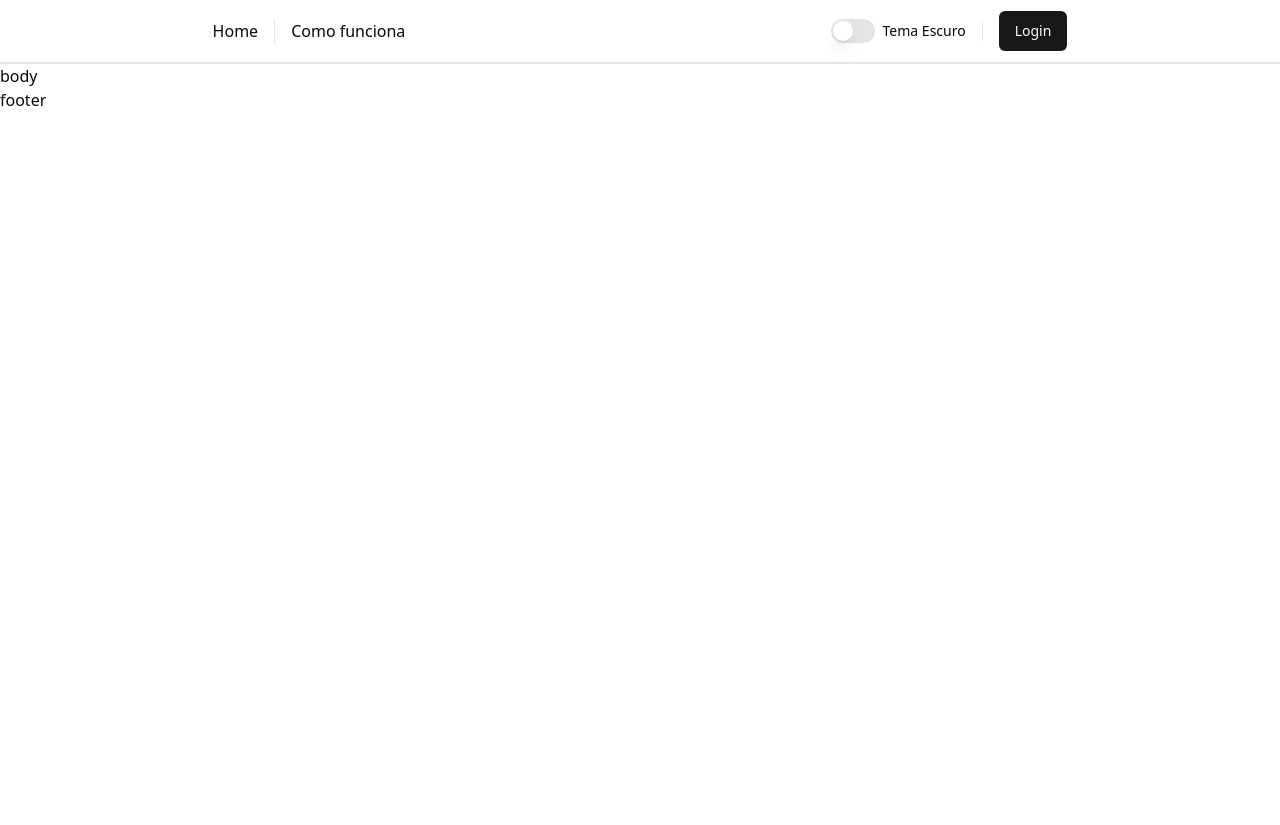
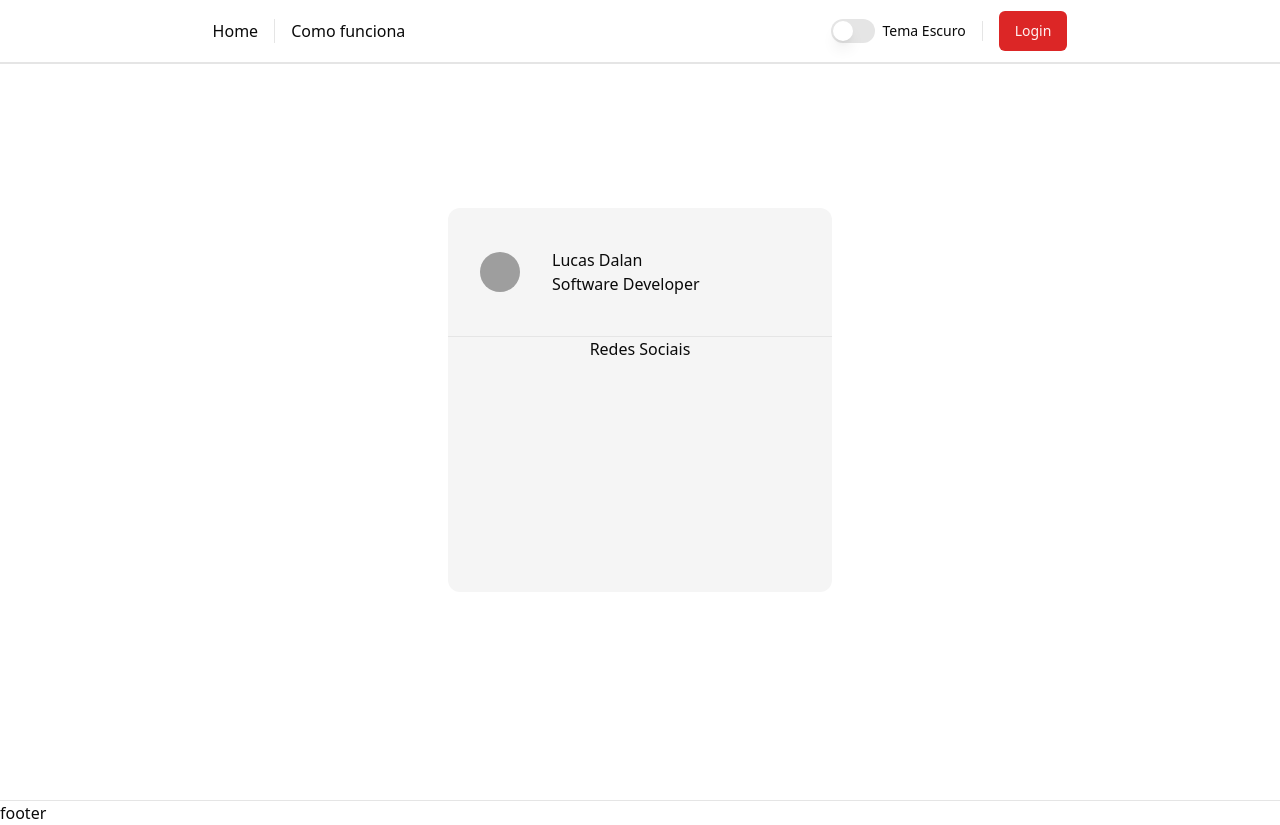
Before and after one commit to lucasd09/case, a Next.js app: page / in a window 1280 px wide. Before the commit the page ends 800 px from the top, so only its background shows below. Built offline with nearby package versions, Linux system fonts and the light colour scheme; grey boxes are pictures that could not be loaded.

Commit message:
(feat) - homepage body

```diff
--- a/app/globals.css
+++ b/app/globals.css
@@ -5,64 +5,47 @@
 @layer base {
   :root {
     --background: 0 0% 100%;
-    --foreground: 240 10% 3.9%;
-
+    --foreground: 0 0% 3.9%;
     --card: 0 0% 100%;
-    --card-foreground: 240 10% 3.9%;
-
+    --card-foreground: 0 0% 3.9%;
     --popover: 0 0% 100%;
-    --popover-foreground: 240 10% 3.9%;
-
-    --primary: 240 5.9% 10%;
-    --primary-foreground: 0 0% 98%;
-
-    --secondary: 240 4.8% 95.9%;
-    --secondary-foreground: 240 5.9% 10%;
-
-    --muted: 240 4.8% 95.9%;
-    --muted-foreground: 240 3.8% 46.1%;
-
-    --accent: 240 4.8% 95.9%;
-    --accent-foreground: 240 5.9% 10%;
-
+    --popover-foreground: 0 0% 3.9%;
+    --primary: 0 72.2% 50.6%;
+    --primary-foreground: 0 85.7% 97.3%;
+    --secondary: 0 0% 96.1%;
+    --secondary-foreground: 0 0% 9%;
+    --muted: 0 0% 96.1%;
+    --muted-foreground: 0 0% 45.1%;
+    --accent: 0 0% 96.1%;
+    --accent-foreground: 0 0% 9%;
     --destructive: 0 84.2% 60.2%;
     --destructive-foreground: 0 0% 98%;
-
-    --border: 240 5.9% 90%;
-    --input: 240 5.9% 90%;
-    --ring: 240 10% 3.9%;
-
+    --border: 0 0% 89.8%;
+    --input: 0 0% 89.8%;
+    --ring: 0 72.2% 50.6%;
     --radius: 0.5rem;
   }
 
   .dark {
-    --background: 240 10% 3.9%;
+    --background: 0 0% 3.9%;
     --foreground: 0 0% 98%;
-
-    --card: 240 10% 3.9%;
+    --card: 0 0% 3.9%;
     --card-foreground: 0 0% 98%;
-
-    --popover: 240 10% 3.9%;
+    --popover: 0 0% 3.9%;
     --popover-foreground: 0 0% 98%;
-
-    --primary: 0 0% 98%;
-    --primary-foreground: 240 5.9% 10%;
-
-    --secondary: 240 3.7% 15.9%;
+    --primary: 0 72.2% 50.6%;
+    --primary-foreground: 0 85.7% 97.3%;
+    --secondary: 0 0% 14.9%;
     --secondary-foreground: 0 0% 98%;
-
-    --muted: 240 3.7% 15.9%;
-    --muted-foreground: 240 5% 64.9%;
-
-    --accent: 240 3.7% 15.9%;
+    --muted: 0 0% 14.9%;
+    --muted-foreground: 0 0% 63.9%;
+    --accent: 0 0% 14.9%;
     --accent-foreground: 0 0% 98%;
-
     --destructive: 0 62.8% 30.6%;
     --destructive-foreground: 0 0% 98%;
-
-    --border: 240 3.7% 15.9%;
-    --input: 240 3.7% 15.9%;
-    --ring: 240 4.9% 83.9%;
+    --border: 0 0% 14.9%;
+    --input: 0 0% 14.9%;
+    --ring: 0 72.2% 50.6%;
   }
 }
 
--- a/app/page.tsx
+++ b/app/page.tsx
@@ -1,34 +1,32 @@
-import { Button } from "@/components/ui/button";
+import { Avatar, AvatarImage } from "@/components/ui/avatar";
+import Navbar from "@/components/ui/navbar";
 import { Separator } from "@/components/ui/separator";
-import { ThemeSwitch } from "@/components/client-components/theme-switch";
 
 export default function Home() {
   return (
     <div>
-      <div className="h-16 border-b-2 flex items-center justify-around">
-        <ul className="flex space-x-4">
-          <li>
-            <a href="" className="">
-              Home
-            </a>
-          </li>
-          <li>
-            <Separator orientation="vertical" />
-          </li>
-          <li>
-            <a href="#" className="">
-              Como funciona
-            </a>
-          </li>
-        </ul>
-        <div className="flex h-5 items-center space-x-4 text-sm">
-          <ThemeSwitch />
-          <Separator orientation="vertical" />
-          <Button>Login</Button>
+      <Navbar />
+      <div className="h-screen flex items-center justify-around">
+        <div className="bg-secondary w-96 rounded-xl">
+          <div className="h-32 flex items-center">
+            <Avatar className="m-8">
+              <AvatarImage src="https://github.com/shadcn.png" alt="@shadcn" />
+            </Avatar>
+            <div>
+              <h1 className=" ">Lucas Dalan</h1>
+              <p>Software Developer</p>
+            </div>
+          </div>
+          <div className="h-[256px] text-center">
+            <Separator />
+            <h1>Redes Sociais</h1>
+          </div>
         </div>
       </div>
-      <div>body</div>
-      <div>footer</div>
+      <div>
+        <Separator />
+        footer
+      </div>
     </div>
   );
 }
--- a/components/client-components/theme-switch.tsx
+++ b/components/client-components/theme-switch.tsx
@@ -4,11 +4,17 @@ import { Switch } from "../ui/switch";
 import { useTheme } from "next-themes";
 
 export function ThemeSwitch() {
-  const { setTheme } = useTheme();
+  const { setTheme, theme } = useTheme();
 
   return (
     <div className="flex items-center space-x-2">
-      <Switch id="theme-switch" onCheckedChange={() => setTheme("light")} />
+      <Switch
+        id="theme-switch"
+        checked={theme == "dark"}
+        onCheckedChange={() => {
+          theme == "light" ? setTheme("dark") : setTheme("light");
+        }}
+      />
       <Label htmlFor="theme-switch">Tema Escuro</Label>
     </div>
   );
--- /dev/null
+++ b/components/ui/avatar.tsx
@@ -0,0 +1,50 @@
+"use client"
+
+import * as React from "react"
+import * as AvatarPrimitive from "@radix-ui/react-avatar"
+
+import { cn } from "@/lib/utils"
+
+const Avatar = React.forwardRef<
+  React.ElementRef<typeof AvatarPrimitive.Root>,
+  React.ComponentPropsWithoutRef<typeof AvatarPrimitive.Root>
+>(({ className, ...props }, ref) => (
+  <AvatarPrimitive.Root
+    ref={ref}
+    className={cn(
+      "relative flex h-10 w-10 shrink-0 overflow-hidden rounded-full",
+      className
+    )}
+    {...props}
+  />
+))
+Avatar.displayName = AvatarPrimitive.Root.displayName
+
+const AvatarImage = React.forwardRef<
+  React.ElementRef<typeof AvatarPrimitive.Image>,
+  React.ComponentPropsWithoutRef<typeof AvatarPrimitive.Image>
+>(({ className, ...props }, ref) => (
+  <AvatarPrimitive.Image
+    ref={ref}
+    className={cn("aspect-square h-full w-full", className)}
+    {...props}
+  />
+))
+AvatarImage.displayName = AvatarPrimitive.Image.displayName
+
+const AvatarFallback = React.forwardRef<
+  React.ElementRef<typeof AvatarPrimitive.Fallback>,
+  React.ComponentPropsWithoutRef<typeof AvatarPrimitive.Fallback>
+>(({ className, ...props }, ref) => (
+  <AvatarPrimitive.Fallback
+    ref={ref}
+    className={cn(
+      "flex h-full w-full items-center justify-center rounded-full bg-muted",
+      className
+    )}
+    {...props}
+  />
+))
+AvatarFallback.displayName = AvatarPrimitive.Fallback.displayName
+
+export { Avatar, AvatarImage, AvatarFallback }
--- /dev/null
+++ b/components/ui/navbar.tsx
@@ -0,0 +1,30 @@
+import { ThemeSwitch } from "../client-components/theme-switch";
+import { Button } from "./button";
+import { Separator } from "./separator";
+
+export default function Navbar() {
+  return (
+    <div className="h-16 border-b-2 flex items-center justify-around fixed w-screen top-0 bg-background">
+      <ul className="flex space-x-4">
+        <li>
+          <a href="" className="">
+            Home
+          </a>
+        </li>
+        <li>
+          <Separator orientation="vertical" />
+        </li>
+        <li>
+          <a href="#" className="">
+            Como funciona
+          </a>
+        </li>
+      </ul>
+      <div className="flex h-5 items-center space-x-4 text-sm">
+        <ThemeSwitch />
+        <Separator orientation="vertical" />
+        <Button>Login</Button>
+      </div>
+    </div>
+  );
+}
--- a/package.json
+++ b/package.json
@@ -9,6 +9,7 @@
     "lint": "next lint"
   },
   "dependencies": {
+    "@radix-ui/react-avatar": "^1.0.4",
     "@radix-ui/react-label": "^2.0.2",
     "@radix-ui/react-separator": "^1.0.3",
     "@radix-ui/react-slot": "^1.0.2",
```
Also changed, not shown: 1 other file (tests, documents, lock files or other folders).
